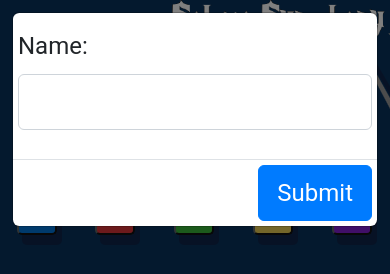
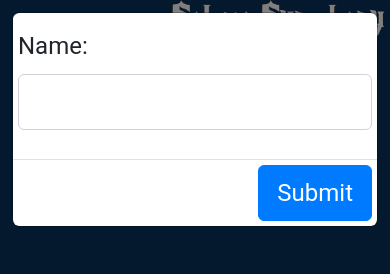
Before and after one commit to j-setiawan/solace-orchestra, a website built with webpack: page orchestra-hero/src/index.html in a window 390 px wide. Shown: the top 274 px of the page. Built offline with nearby package versions, Linux system fonts and the light colour scheme; what mqtt would draw is missing.

Commit message:
Fix modal on safari

```diff
--- a/orchestra-hero/css/hero.scss
+++ b/orchestra-hero/css/hero.scss
@@ -377,5 +377,5 @@ div#buttons {
 }
 
 .modal-content {
-  z-index: 1000;
+  z-index: 9999;
 }
--- a/orchestra-hero/src/index.js
+++ b/orchestra-hero/src/index.js
@@ -69,7 +69,11 @@ function mainLoop() {
   addDemoSliders();
 
   // Show the "get name" modal
-  setTimeout(() => $('#getNameModal').modal('toggle'), 3200);
+  setTimeout(() => {
+    $('#getNameModal').modal('toggle');
+    $('#lines').hide();
+    $('#buttons').hide();
+  }, 3200);
   $('#submitName').click(() => getName());
 }
 
@@ -78,6 +82,8 @@ function getName() {
   if (musicianName !== "") {
     $('#getNameModal').modal('toggle');
     registerMusician(musicianName);
+    $('#lines').show();
+    $('#buttons').show();
     enableButtons();
   }
 }
```
